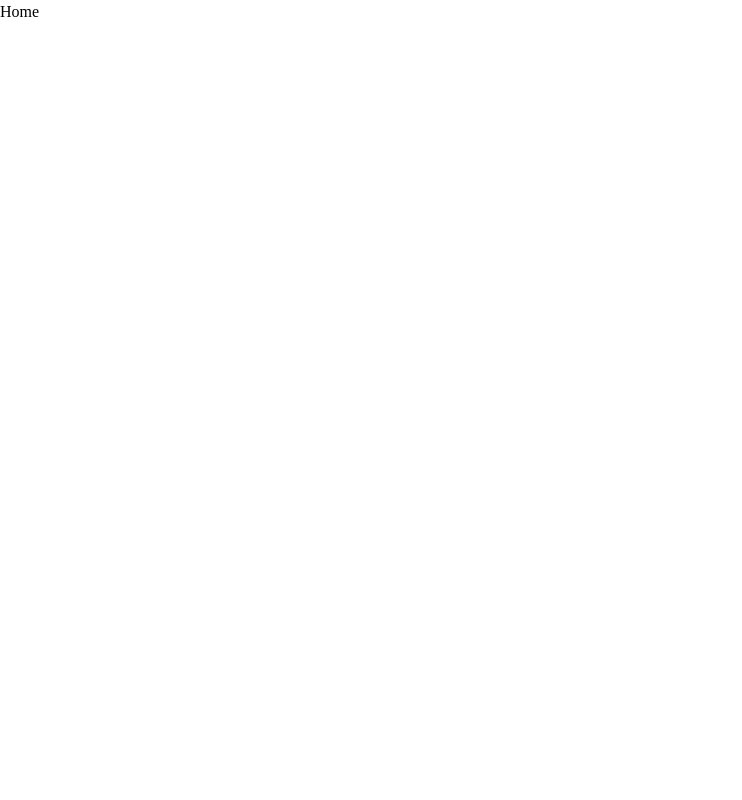
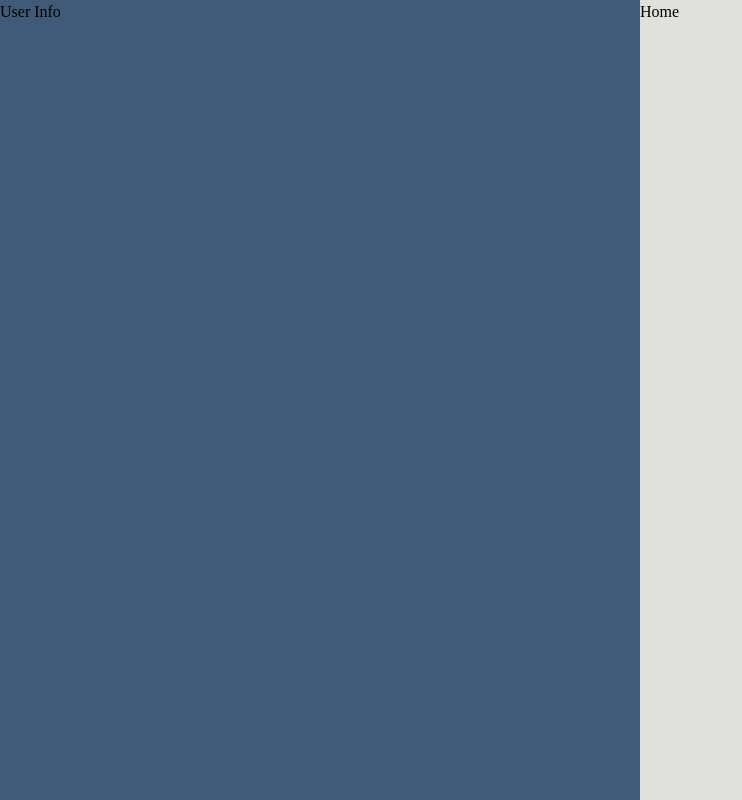
Before and after one commit to treyshedrick/portfolio-v2, a React (Create React App) app: page / in a window 1280 px wide. Shown: the whole page, without its empty margins (0-742 px from the left). Built offline with nearby package versions, Linux system fonts and the light colour scheme.

Commit message:
fix: style correct css values / container flex row

```diff
--- a/src/components/app/App.js
+++ b/src/components/app/App.js
@@ -2,17 +2,22 @@ import React from "react";
 import styled from "styled-components";
 import Routes from "./Routes";
 import ThemeProvider from "./ThemeProvider";
+import UserInfo from "../shared/UserInfo";
 
 const AppContainer = styled.div`
   height: 100vh;
   width: 100%;
-  background-color: white;
+  background-color: ${props => props.theme.main};
+  display: flex;
+  flex-direction: row;
 `;
+
 
 function App() {
     return (
         <ThemeProvider>
             <AppContainer>
+                <UserInfo />
                 <Routes />
             </AppContainer>
         </ThemeProvider>
--- a/src/components/shared/PageContainer.js
+++ b/src/components/shared/PageContainer.js
@@ -1,8 +1,10 @@
 import styled from "styled-components";
 
 const PageContainer = styled.div`
-    width: 100%;
-    height: 100%;
+    background-color: ${props => props.theme.primary};
+    width: 50%;
+    display: flex;
+    flex-direction: row;
 `;
 
 export default PageContainer;
--- /dev/null
+++ b/src/components/shared/UserInfo.js
@@ -0,0 +1,17 @@
+import styled from "styled-components";
+
+const Section = styled.div`
+    width: 50%;
+    display: flex;
+    flex-direction: column;
+`;
+
+const UserInfo = () => {
+    return (
+        <Section>
+            User Info
+        </Section>
+    );
+};
+
+export default UserInfo;
```
